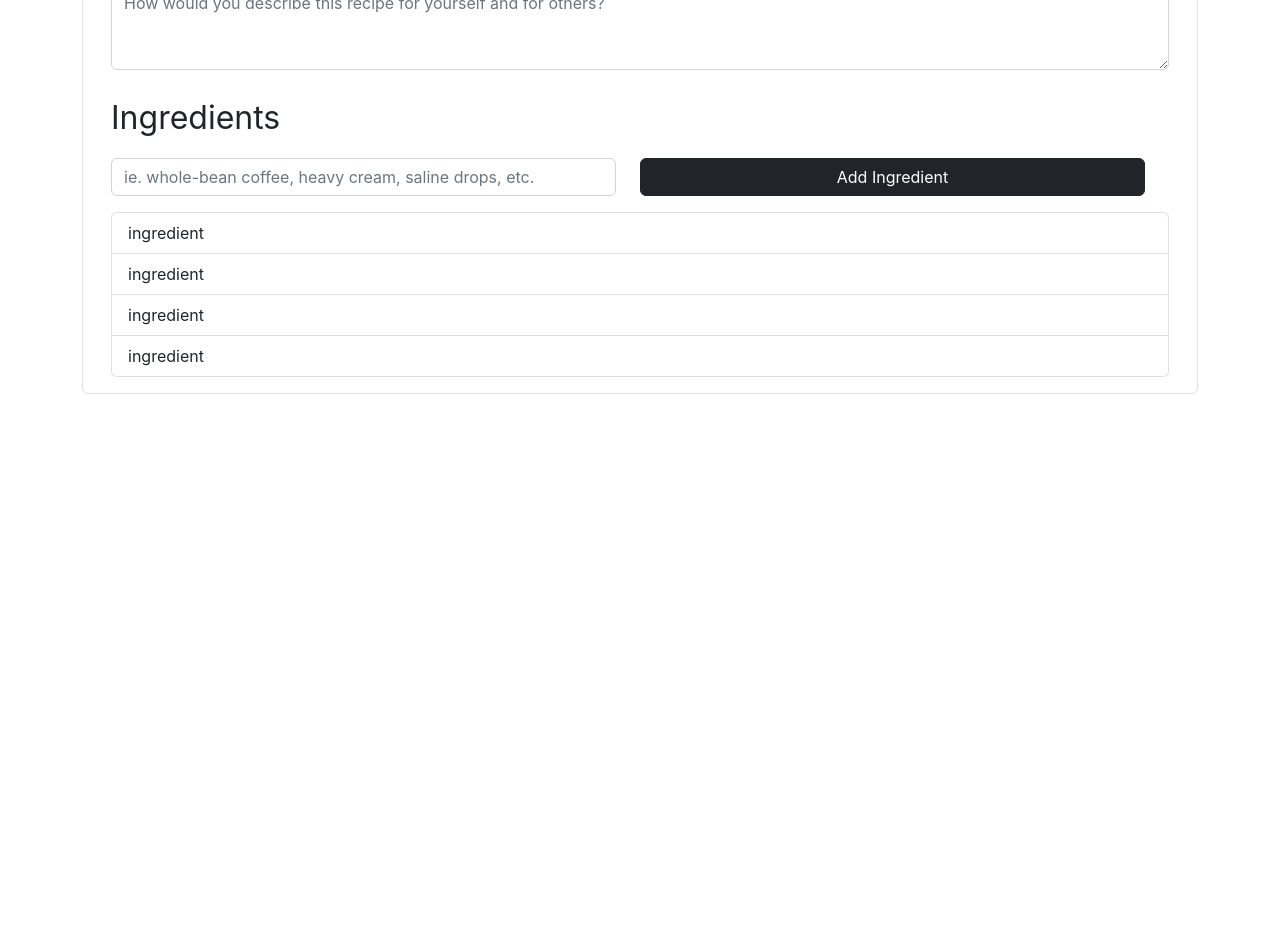
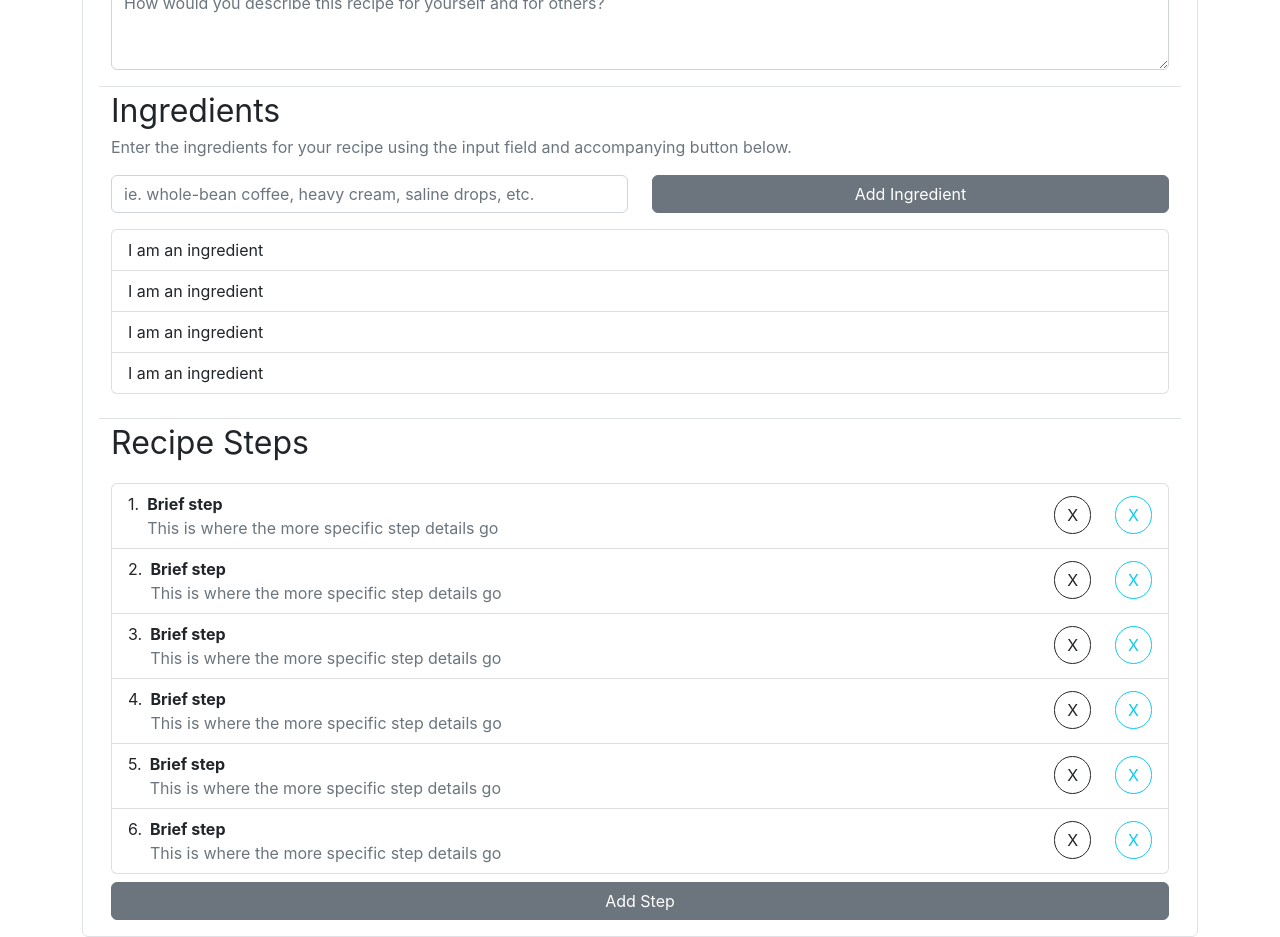
Before and after one commit to loonery/webdev-group-project, a React (Create React App) app: page /search in a window 1280 px wide. Shown: the part 380-1317 px from the top of the page. Before the commit the page ends 800 px from the top, so only its background shows below. Built offline with nearby package versions, Linux system fonts and the light colour scheme.

Commit message:
significant progress on CreateRecipe component

```diff
--- a/src/components/domain-components/recipe-components/CreateRecipe/Ingredient.js
+++ b/src/components/domain-components/recipe-components/CreateRecipe/Ingredient.js
@@ -1,4 +1,4 @@
 const Ingredient = () => {
-
     return <li className="list-group-item">I am an ingredient</li>
 }
+export default Ingredient;
--- /dev/null
+++ b/src/components/domain-components/recipe-components/CreateRecipe/Steps/CreateStep.js
@@ -0,0 +1,3 @@
+const CreateStep = () => {
+
+}
--- /dev/null
+++ b/src/components/domain-components/recipe-components/CreateRecipe/Steps/index.js
@@ -0,0 +1,15 @@
+const RecipeStep = () => {
+
+    return(
+        <li className="list-group-item d-flex justify-content-between align-items-start">
+            <div className="ms-2 me-auto">
+                <div className="fw-bold">Brief step</div>
+                <div className="text-secondary">This is where the more specific step details go</div>
+            </div>
+            <button className="btn btn-outline-dark rounded-pill ms-4 mt-1">X</button>
+            <button className="btn btn-outline-info rounded-pill ms-4 mt-1">X</button>
+        </li>
+    );
+
+}
+export default RecipeStep;
--- a/src/components/domain-components/recipe-components/CreateRecipe/index.js
+++ b/src/components/domain-components/recipe-components/CreateRecipe/index.js
@@ -1,3 +1,6 @@
+import Ingredient from "./Ingredient";
+import RecipeStep from "./Steps";
+
 const CreateRecipe = () => {
 
     // todo: style the textareas to not allow resizing
@@ -5,6 +8,12 @@ const CreateRecipe = () => {
     return(
         <>
             <div className="row border rounded mt-3 pt-3 ps-3 pb-3 pe-3">
+
+                {/*outer col houses the entire form*/}
+                <div className={"col"}>
+
+                    {/*this row houses the recipe information section and its input fields*/}
+                    <div className={"row"}>
                         <div className="fs-2"> Recipe information</div>
                         <div className="form-floating mt-3">
                             <input className="form-control"
@@ -32,13 +41,18 @@ const CreateRecipe = () => {
                                    value=""
                             />
                         </div>
+                    </div>
 
-                {/*ingredients section */}
-                <div className="pt-4 fs-2">Ingredients</div>
+                    {/* This row houses the ingredients section */}
+                    <div className="row mt-3">
+                        <div className="fs-2 border-0 border-top">Ingredients</div>
+                        {/*todo: implement custom wrapping styling here*/}
+                        <div className="text-secondary fs-6">
+                            Enter the ingredients for your recipe using
+                            the input field and accompanying button below.
+                        </div>
 
                         {/*this row houses the ingredients input field and related button*/}
-                <div className="row">
-
                         {/*add ingredient input field here*/}
                         <div className='col'>
                             <div className="mt-3">
@@ -52,19 +66,39 @@ const CreateRecipe = () => {
 
                         {/*add ingredient button column*/}
                         <div className="col">
-                        <button className="btn btn-primary btn-dark w-100 mt-3">Add Ingredient</button>
-                    </div>
+                            <button className="btn btn-secondary w-100 mt-3">Add Ingredient</button>
                         </div>
 
                         {/*ingredient list*/}
                         {/*todo - implement ingredient deleting (as we did with the tuitslist)*/}
                         <div className="mt-3">
+                            {/*todo: factor this ul out into a list-based component*/}
                             <ul className="list-group">
-                        <li className="list-group-item">ingredient</li>
-                        <li className="list-group-item">ingredient</li>
-                        <li className="list-group-item">ingredient</li>
-                        <li className="list-group-item">ingredient</li>
+                                <Ingredient/>
+                                <Ingredient/>
+                                <Ingredient/>
+                                <Ingredient/>
                             </ul>
+                        </div>
+                    </div>
+
+                    <div className="row mt-4">
+                        {/*todo: factor this ul out into a list-based component*/}
+                        <div className="fs-2 border-0 border-top">Recipe Steps</div>
+                        <div className="mt-3">
+                            <ol className="list-group list-group-numbered">
+                                <RecipeStep/>
+                                <RecipeStep/>
+                                <RecipeStep/>
+                                <RecipeStep/>
+                                <RecipeStep/>
+                                <RecipeStep/>
+                            </ol>
+                            <div className="mt-2">
+                                <button className="btn btn-secondary w-100">Add Step</button>
+                            </div>
+                        </div>
+                    </div>
                 </div>
             </div>
 
```
Lines whose indentation alone changed are shown as unchanged.
